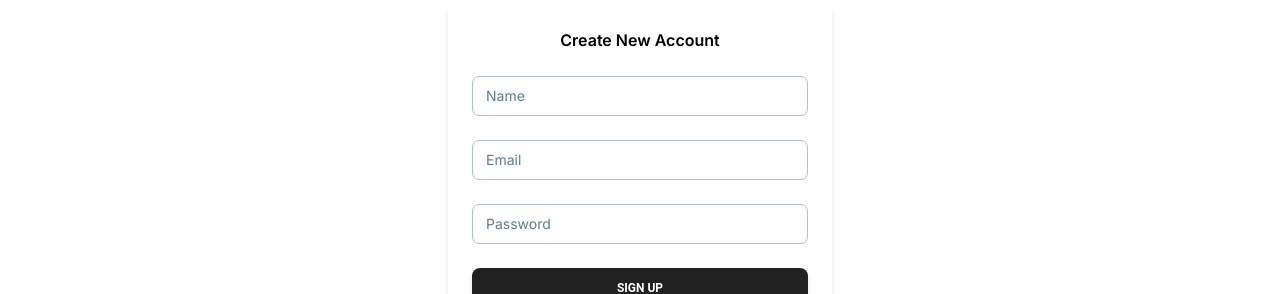
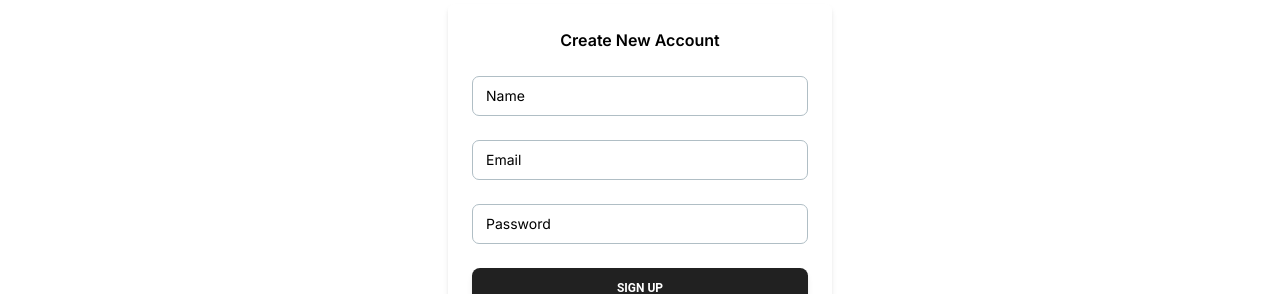
Before and after one commit to Muqeetullah/e-com, a Next.js app: page /auth/signup in a window 1280 px wide. Shown: the part 234-528 px from the top of the page. Built offline with nearby package versions, Linux system fonts and the light colour scheme.

Commit message:
input error change

```diff
--- a/app/auth/signup/page.tsx
+++ b/app/auth/signup/page.tsx
@@ -59,6 +59,7 @@ export default function SignUp() {
         onChange={handleChange}
         value={name}
         onBlur={handleBlur}
+        color={touched.name && errors.name ? "red" : "black"}
       />
       <Input
         name="email"
@@ -66,6 +67,7 @@ export default function SignUp() {
         onChange={handleChange}
         value={email}
         onBlur={handleBlur}
+        color={touched.email && errors.email ? "red" : "black"}
       />
       <Input
         name="password"
@@ -74,6 +76,7 @@ export default function SignUp() {
         onChange={handleChange}
         value={password}
         onBlur={handleBlur}
+        color={touched.password && errors.password ? "red" : "black"}
       />
       <Button type="submit" className="w-full">
         Sign up
```
